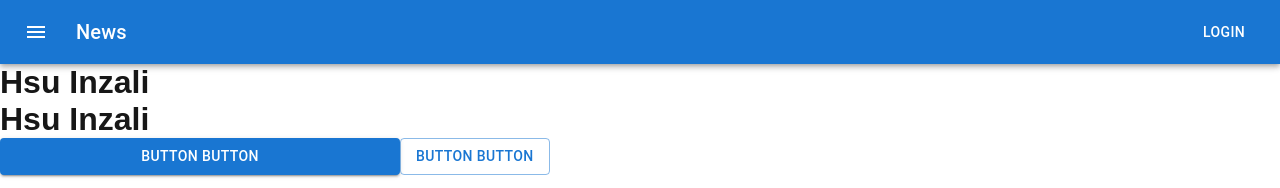
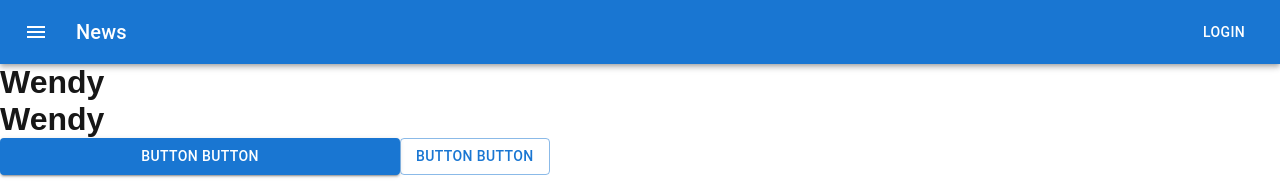
Before and after one commit to gimme-honeylemon/advminiproject, a Next.js app in the folder nextjs/: page / in a window 1280 px wide. Shown: the top 188 px of the page. Built offline with nearby package versions, Linux system fonts and the light colour scheme.

Commit message:
name change

```diff
--- a/nextjs/components/header.js
+++ b/nextjs/components/header.js
@@ -1,7 +1,7 @@
 export default function Header() {
     return(
     <h1>
-      Hsu Inzali
+      Wendy
     </h1>
     );
 }
```
